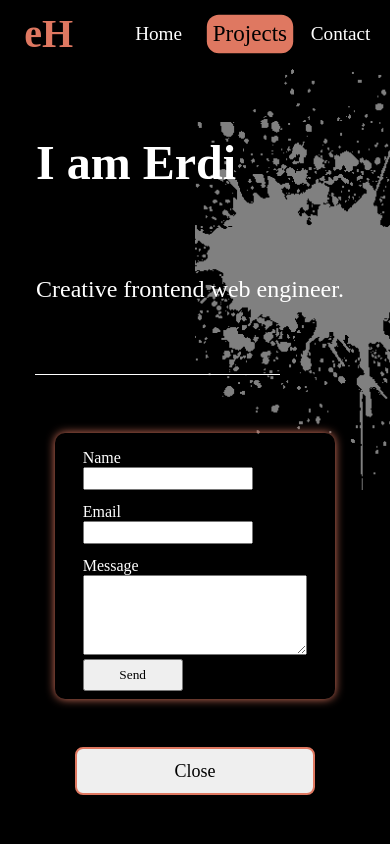
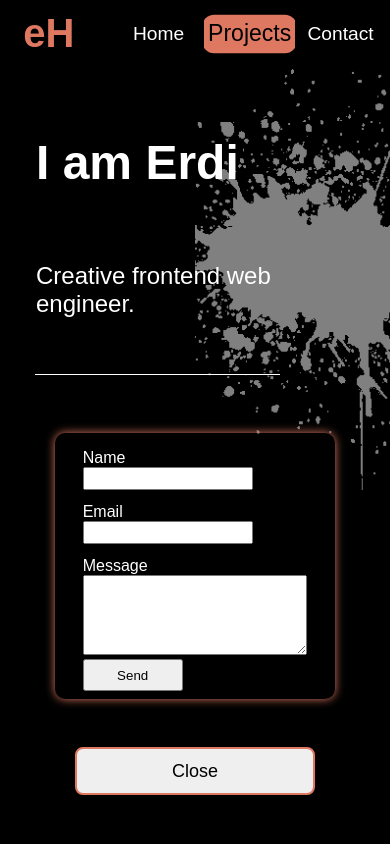
Before and after one commit to Erdiha/Portfolio, a React (Create React App) app: page / in a window 390 px wide. Both pictures are taken after a click on the button "Let's Talk". Shown: the top 844 px of the page. Built offline with nearby package versions, Linux system fonts and the light colour scheme.

Commit message:
footer links bugs fixed

```diff
--- a/src/components/Home.jsx
+++ b/src/components/Home.jsx
@@ -68,11 +68,11 @@ import './home.css';
     }
   const clickHandler = ()=>{
     setShowforms(cur=>!cur);
-    !showforms?setButtonName("Close"):setButtonName("Lets Talk")
+    !showforms?setButtonName("Close"):setButtonName("Let's Talk")
   }
   return (
     <div className='home-wrapper'>
-      <span  className=" white-paint" alt="" />
+      <span  className="white-paint"  />
         <div className=" section first-page-wrapper">
            <div className='bio-wrapper'>
                 <h2>I am Erdi</h2>
--- a/src/components/home.css
+++ b/src/components/home.css
@@ -33,7 +33,7 @@
     background-position: center center;
     opacity: 0.5;
     right: 0;
-    z-index: 10;
+    z-index: 1;
   }
   .section{
     display: grid;
@@ -175,6 +175,7 @@ img{
   display: flex;
   justify-content: center;
   align-items: center;
+  z-index: 15;
   width:clamp(450px,25vw,30vw);
   height: 100%;
   border-radius: 50% 0 0 50%;
--- a/src/index.css
+++ b/src/index.css
@@ -1,5 +1,5 @@
 *,::after,::before{
-  font-family:roboto slab !important;
+  font-family:halvetica,sans-serif !important;
   padding: 0;
   margin: 0;
   box-sizing: border-box;
@@ -246,9 +246,10 @@ textarea {
 
 }
 .form{
+
 margin-left: 20%;
 color: black;
-
+z-index: 100;
 }
 @media screen and (max-width: 768px){
 
@@ -279,6 +280,10 @@ color: black;
     top: 1rem;
   }
   .footer-contact-wrappper{
+    display: grid;
+    grid-template-columns: repeat(3,1fr);
+    justify-items: center;
+    align-items: center;
     width: 80%;
     height: 60%;
   }
@@ -287,7 +292,10 @@ color: black;
     background-repeat: no-repeat;
     background-size:contain ;
     transition: all 0.4s ease-in-out;
+    display: inline-block;
     /* border-radius: 100%; */
+    width: 70px;
+    height: 70px;
 
   }
 
```
